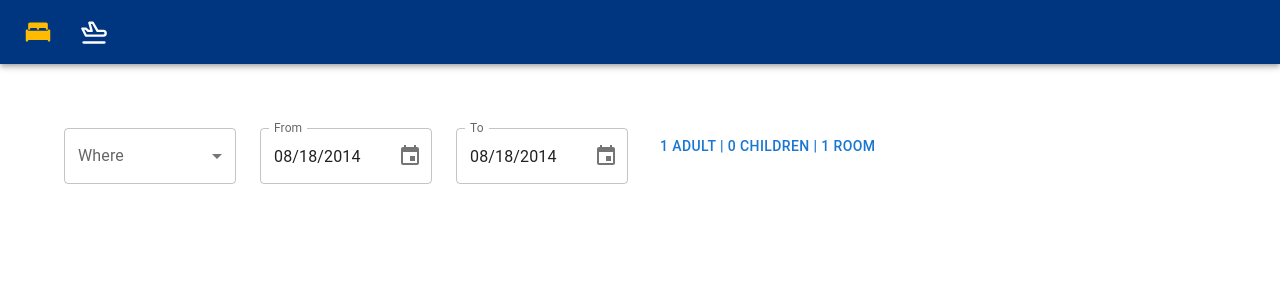
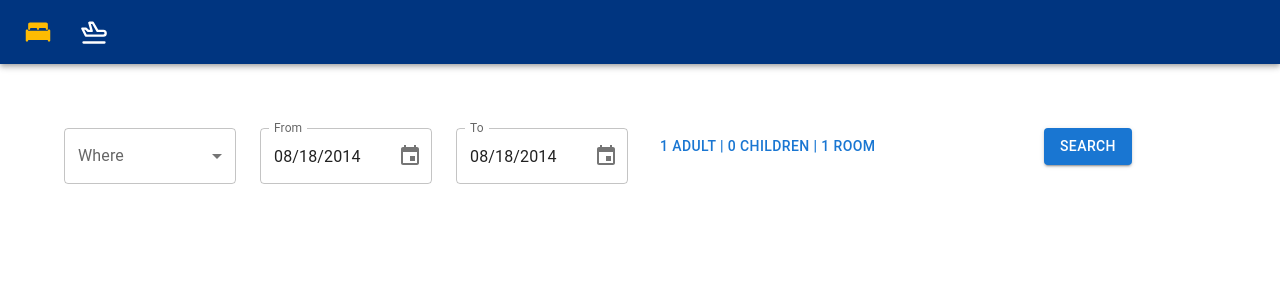
Before and after one commit to ZahraBahmanpour/react-booking, a React (Create React App) app: page /stays in a window 1280 px wide. Shown: the top 300 px of the page. Built offline with nearby package versions, Linux system fonts and the light colour scheme.

Commit message:
add search button to stays page

```diff
--- a/src/pages/stays/Stays.js
+++ b/src/pages/stays/Stays.js
@@ -1,4 +1,4 @@
-import { Container, Grid } from "@mui/material";
+import { Button, Container, Grid } from "@mui/material";
 import DatePicker from "../../components/DatePicker";
 import DropDown from "../../components/DropDown";
 import StayInfoPopOver from "../../components/StayInfoPopOver";
@@ -20,6 +20,9 @@ const Stays = () => {
         <Grid item xs={2} sm={4} md={4}>
           <StayInfoPopOver />
         </Grid>
+        <Grid item xs={2} sm={4} md={2}>
+          <Button variant="contained">Search</Button>
+        </Grid>
       </Grid>
     </Container>
   );
```
